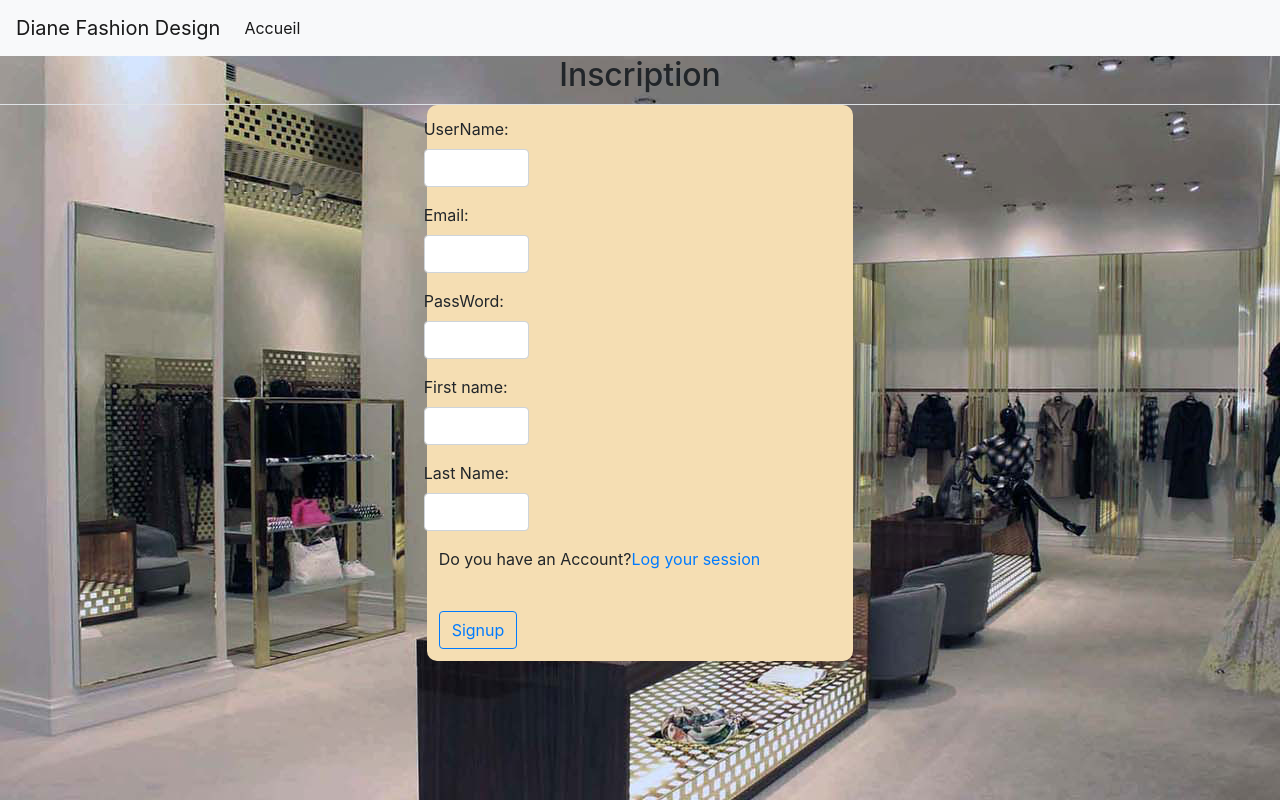
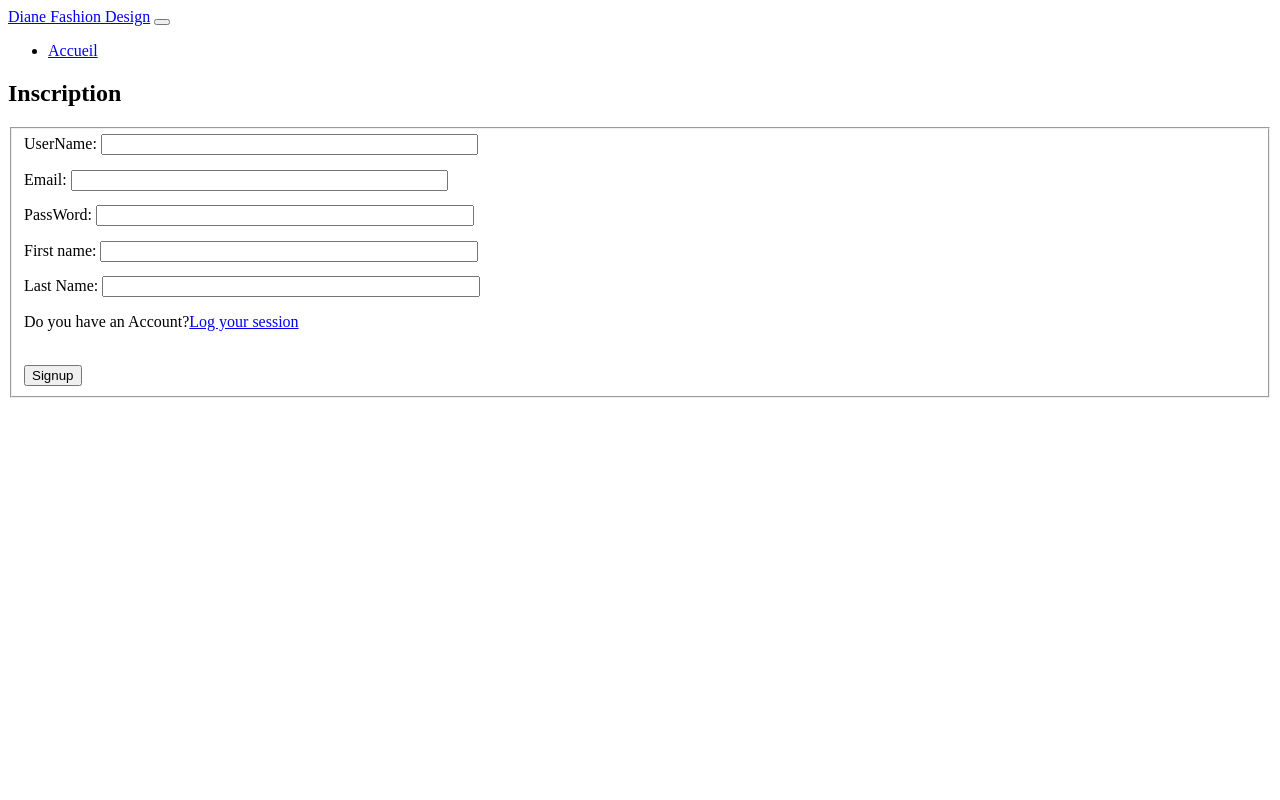
Before and after one commit to uweradiane/projet_1_uwera_diane, a PHP site: page /pages/signup.php in a window 1280 px wide. Run offline with PHP 8.4, Linux system fonts and the light colour scheme.

Commit message:
signup result

```diff
--- a/admin/superAminiprofile.php
+++ b/admin/superAminiprofile.php
@@ -9,7 +9,7 @@ $user1 = getUserByUserName($connectedUser['user_name']);
 
 ?>
 <a href="../../index.php">Acceuil</a>
-<form name="form1" method="post" action="./editSuperAdmin.php">
+<form name="form1" method="post" action="./superAdmin.php">
     <fieldset>
         <legend>Profils</legend>
         <label for="userName">UserName: </label>
--- a/pages/signup.php
+++ b/pages/signup.php
@@ -31,33 +31,11 @@ if (isset($_SESSION['signup_form']['lname'])) {
 <head>
     <meta charset="UTF-8">
     <meta name="viewport" content="width=device-width, initial-scale=1.0">
-    <style>
-        body {
-            background-color: black;
-            background-image: url("../images/backimage.jpg");
-        }
-
-        .signup-table {
-            margin-top: 10px;
-            width: 100%;
-        }
-
-        .signup-form {
-            background-color: wheat;
-            padding: 20px;
-            border-radius: 10px;
-        }
-
-        .form-title {
-            text-align: center;
-            text-align: center;
-        }
-    </style>
 
 </head>
 
 <body>
-    <link rel="stylesheet" href="https://cdn.jsdelivr.net/npm/bootstrap@4.0.0/dist/css/bootstrap.min.css" integrity="sha384-Gn5384xqQ1aoWXA+058RXPxPg6fy4IWvTNh0E263XmFcJlSAwiGgFAW/dAiS6JXm" crossorigin="anonymous">
+
     <nav class="navbar navbar-expand-lg navbar-light bg-light">
         <a class="navbar-brand" href="#">Diane Fashion Design</a>
         <button class="navbar-toggler" type="button" data-toggle="collapse" data-target="#navbarNav" aria-controls="navbarNav" aria-expanded="false" aria-label="Toggle navigation">
@@ -72,14 +50,8 @@ if (isset($_SESSION['signup_form']['lname'])) {
         </div>
     </nav>
     <h2 class="text-center">Inscription</h2>
-    <table class="table signup-table">
-        <tbody>
-            <tr>
-                <td class="col-md-3"></td>
-                <td class="col-md-3 signup-form">
     <form class="row align-items-right" method="post" action="../utils/signupResult.php">
         <fieldset>
-
             <div class="mb-3">
                 <label for="userName" class="form-label"> UserName: </label>
                 <input type="text" class="form-control" style="width:30%" id="userName" name="user_name" value="">
@@ -112,18 +84,8 @@ if (isset($_SESSION['signup_form']['lname'])) {
                 <p> Do you have an Account?<a href="login.php">Log your session</a></p><br>
                 <button type="submit" class="btn btn-outline-primary" style="float:center">Signup</button>
             </div>
-                            <script src="https://code.jquery.com/jquery-3.5.1.slim.min.js"></script>
-                            <script src="https://cdn.jsdelivr.net/npm/@popperjs/core@2.9.2/dist/umd/popper.min.js"></script>
-                            <script src="https://stackpath.bootstrapcdn.com/bootstrap/4.5.2/js/bootstrap.min.js"></script>
-
         </fieldset>
     </form>
-                </td>
-                <td class="col-md-3"></td>
-            </tr>
-        </tbody>
-    </table>
-
 </body>
 
 </html>
--- a/utils/signupResult.php
+++ b/utils/signupResult.php
@@ -4,7 +4,7 @@ require_once "../functions/function.php";
 require_once "../connections/connection.php";
 require_once "../functions/userCrud.php";
 session_start();
-
+$token = hash('sha256', random_bytes(32));
 if (isset($_POST)) {
 
     $_SESSION["signup_form"] = $_POST;
@@ -69,7 +69,7 @@ if (isset($_POST)) {
             'lname' => $_POST['lname'],
             'billing_address_id' => 1,
             'shipping_address_id' => 1,
-            'token' => "",
+            'token' => $token,
             'role_id' => 3
         ];
         var_dump($data);
```
Lines whose indentation alone changed are shown as unchanged.
